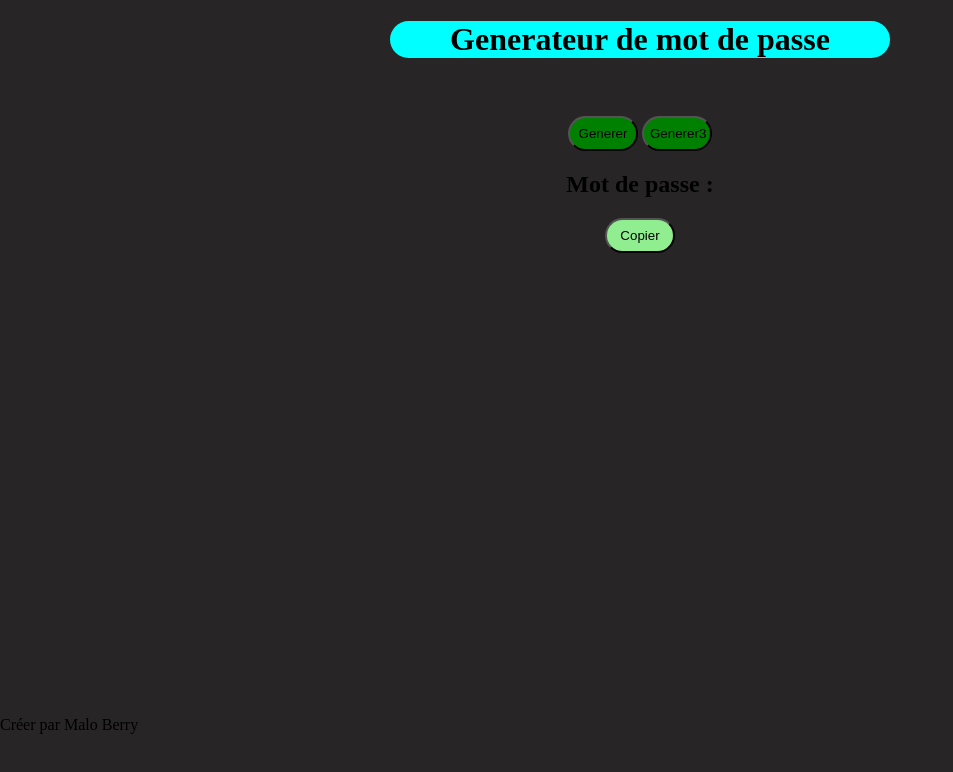
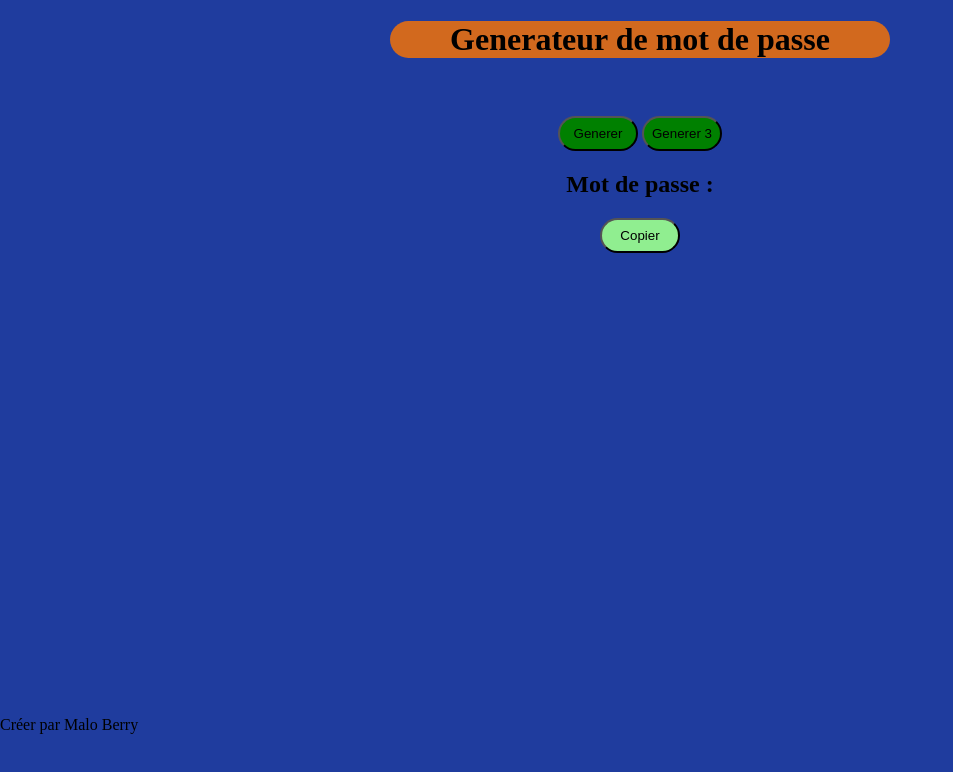
Before and after one commit to ChamallowGamer/password-generator, a plain HTML site: page index.html in a window 1280 px wide. Shown: the whole page, without its empty margins (0-953 px from the left). Drawn offline with Linux system fonts and the light colour scheme.

Commit message:
Design changed v1.3

```diff
--- a/index.css
+++ b/index.css
@@ -1,5 +1,5 @@
 body{
-    background-color: #272525;
+    background-color: #1F3C9E;
 }
 
 p.footer{
@@ -8,7 +8,7 @@ p.footer{
 }
 
 h1{
-    background-color: aqua;
+    background-color:chocolate;
     border-radius: 30px;
     width: 500px;
 }
@@ -23,25 +23,23 @@ footer{
 button.generer{
     border-radius: 30px;
     background-color: green;
-    width: 70px;
+    width: 80px;
     height: 35px;
 }
 
 button.generer:hover{
-    background-color: blue;
-    width: 80px;
+    width: 90px;
     height: 40px;
 }
 
 button.copier{
     border-radius: 30px;
     background-color: lightgreen;
-    width: 70px;
+    width: 80px;
     height: 35px;
 }
 
 button.copier:hover{
-    background-color: aqua;
-    width: 80px;
+    width: 90px;
     height: 40px;
 }
--- a/index.html
+++ b/index.html
@@ -12,7 +12,7 @@
         <h1>Generateur de mot de passe</h1>
         <br><br>
         <button onclick="generer()" class="generer">Generer</button>
-        <button onclick="generer3()" class="generer">Generer3</button>
+        <button onclick="generer3()" class="generer">Generer 3</button>
         <h2>Mot de passe :</h3>
         <p id="mdp"></p>
         <button onclick="copier()" class="copier">Copier</button>
```
